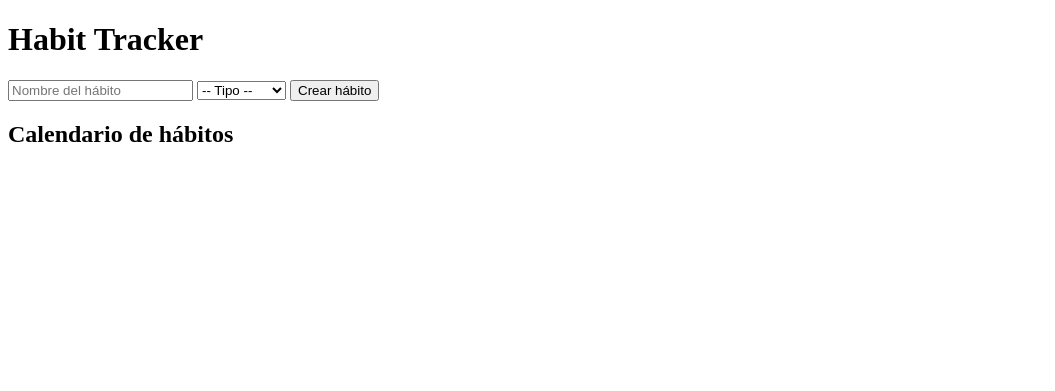
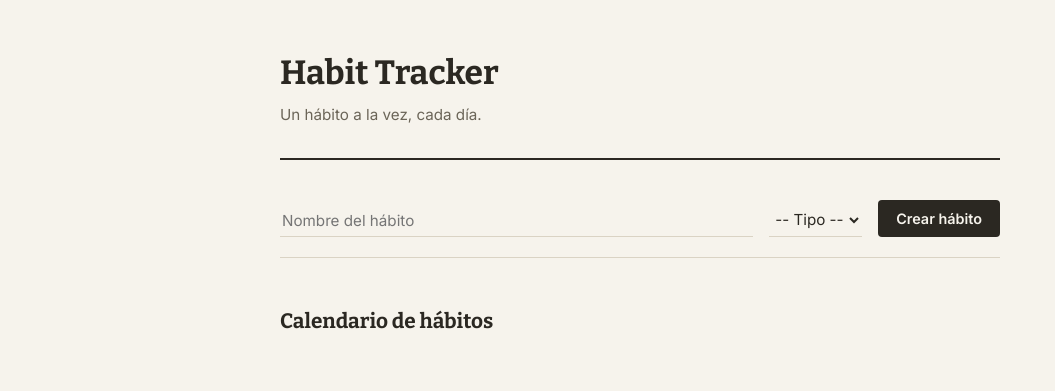
Before and after one commit to abreuf03/habit-tracker, a website: page public/index.html in a window 1280 px wide. Shown: the whole page, without its empty margins (0-1055 px from the left). Drawn offline with nearby package versions, Linux system fonts and the light colour scheme; no server answers.

Commit message:
mejora del diseño visual del frontend

```diff
--- a/public/css/style.css
+++ b/public/css/style.css
@@ -1,3 +1,159 @@
+@import url('https://fonts.googleapis.com/css2?family=Bitter:wght@500;700&family=Inter:wght@400;500;600&display=swap');
+
+:root {
+  --paper: #F6F3EC;
+  --paper-raised: #FFFFFF;
+  --ink: #2B2822;
+  --ink-soft: #6B6558;
+  --line: #DAD3C4;
+
+  --deporte: #C1552C;
+  --estudio: #2F6F62;
+  --social: #B98B1E;
+  --ocio: #7A4B6E;
+}
+
+* { box-sizing: border-box; }
+
+body {
+  margin: 0;
+  padding: 48px 24px 80px;
+  background: var(--paper);
+  color: var(--ink);
+  font-family: 'Inter', sans-serif;
+  font-size: 15px;
+  line-height: 1.5;
+}
+
+h1, h2 {
+  font-family: 'Bitter', serif;
+  margin: 0;
+  color: var(--ink);
+}
+
+.page {
+  max-width: 720px;
+  margin: 0 auto;
+}
+
+header {
+  margin-bottom: 40px;
+  border-bottom: 2px solid var(--ink);
+  padding-bottom: 16px;
+}
+
+h1 {
+  font-size: 2.1rem;
+  font-weight: 700;
+}
+
+.tagline {
+  margin-top: 6px;
+  color: var(--ink-soft);
+  font-size: 0.95rem;
+}
+
+/* --- Formulario --- */
+#habit-form {
+  display: flex;
+  gap: 16px;
+  align-items: flex-end;
+  flex-wrap: wrap;
+  margin-bottom: 32px;
+  padding-bottom: 20px;
+  border-bottom: 1px solid var(--line);
+}
+
+#habit-form input,
+#habit-form select {
+  font-family: 'Inter', sans-serif;
+  font-size: 0.95rem;
+  color: var(--ink);
+  background: transparent;
+  border: none;
+  border-bottom: 1px solid var(--line);
+  padding: 6px 2px;
+  outline: none;
+  transition: border-color 0.15s ease;
+}
+
+#habit-form input:focus,
+#habit-form select:focus {
+  border-color: var(--ink);
+}
+
+#habit-name { flex: 1; min-width: 180px; }
+
+#habit-form button {
+  font-family: 'Inter', sans-serif;
+  font-weight: 600;
+  font-size: 0.9rem;
+  background: var(--ink);
+  color: var(--paper);
+  border: none;
+  border-radius: 4px;
+  padding: 10px 18px;
+  cursor: pointer;
+  transition: opacity 0.15s ease;
+}
+
+#habit-form button:hover { opacity: 0.8; }
+
+/* --- Lista de hábitos --- */
+#habit-list {
+  list-style: none;
+  margin: 0 0 48px;
+  padding: 0;
+}
+
+#habit-list li {
+  display: flex;
+  align-items: center;
+  justify-content: space-between;
+  gap: 12px;
+  padding: 14px 16px 14px 18px;
+  margin-bottom: 8px;
+  background: var(--paper-raised);
+  border-left: 4px solid var(--ink-soft);
+  border-radius: 4px;
+  font-size: 0.98rem;
+}
+
+#habit-list li[data-type="deporte"] { border-left-color: var(--deporte); }
+#habit-list li[data-type="estudio"] { border-left-color: var(--estudio); }
+#habit-list li[data-type="social"]  { border-left-color: var(--social); }
+#habit-list li[data-type="ocio"]    { border-left-color: var(--ocio); }
+
+#habit-list button {
+  font-family: 'Inter', sans-serif;
+  font-size: 0.82rem;
+  font-weight: 500;
+  background: transparent;
+  color: var(--ink-soft);
+  border: 1px solid var(--line);
+  border-radius: 999px;
+  padding: 6px 14px;
+  cursor: pointer;
+  white-space: nowrap;
+  transition: all 0.15s ease;
+}
+
+#habit-list button:hover {
+  border-color: var(--ink);
+  color: var(--ink);
+  background: var(--paper);
+}
+
+/* --- Calendario --- */
+h2 {
+  font-size: 1.3rem;
+  margin-bottom: 4px;
+}
+
+#calendar {
+  margin-top: 16px;
+}
+
 .calendar-grid {
   display: grid;
   grid-template-rows: repeat(7, 1fr);
@@ -5,7 +161,7 @@
   gap: 3px;
   max-width: 100%;
   overflow-x: auto;
-    padding: 10px 0;
+  padding: 12px 0 4px;
 }
 
 .day-cell {
@@ -14,7 +170,13 @@
   border-radius: 2px;
 }
 
-.level-0 { background-color: #ebedf0; }
-.level-1 { background-color: #9be9a8; }
-.level-2 { background-color: #40c463; }
-.level-3 { background-color: #216e39; }
+.level-0 { background-color: #EFE9DC; }
+.level-1 { background-color: #E3C08B; }
+.level-2 { background-color: #C1552C; }
+.level-3 { background-color: #7A2E12; }
+
+/* --- Responsive --- */
+@media (max-width: 480px) {
+  #habit-form { flex-direction: column; align-items: stretch; }
+  #habit-list li { flex-wrap: wrap; }
+}
--- a/public/index.html
+++ b/public/index.html
@@ -6,30 +6,32 @@
     <link rel="stylesheet" href="css/style.css">
 </head>
 <body>
+    <div class="page">
+        <header>
             <h1>Habit Tracker</h1>
+            <p class="tagline">Un hábito a la vez, cada día.</p>
+        </header>
 
-    <!-- Form to create a new habit -->
         <form id="habit-form">
             <input type="text" id="habit-name" placeholder="Nombre del hábito" required>
             <select id="habit-type" required>
                 <option value="">-- Tipo --</option>
-            <option value="deporte">Salud</option>
-            <option value="estudio">Profesional</option>
+                <option value="deporte">Deporte</option>
+                <option value="estudio">Estudio</option>
                 <option value="social">Social</option>
                 <option value="ocio">Ocio</option>
             </select>
             <button type="submit">Crear hábito</button>
         </form>
 
-    <!-- List existing habits -->
         <ul id="habit-list"></ul>
 
-    <!-- Section to display the summary of logs -->
         <h2>Calendario de hábitos</h2>
         <div id="calendar" class="calendar-grid"></div>
+    </div>
 
+    <script src="js/api.js"></script>
     <script src="js/calendar.js"></script>
-    <script src="js/api.js"></script>
     <script src="js/app.js"></script>
 </body>
 </html>
--- a/public/js/app.js
+++ b/public/js/app.js
@@ -6,6 +6,7 @@ function renderHabits(habits) {
     habitList.innerHTML = ''; // Clear the list before rendering
     habits.forEach(habit => {
         const li = document.createElement('li');
+        li.dataset.type = habit.type;
         li.textContent = `${habit.name} (${habit.type})`;
         const logButton = document.createElement('button');
         logButton.textContent = 'Hecho hoy';
```
Also changed, not shown: README.md. Lines whose indentation alone changed are shown as unchanged.
